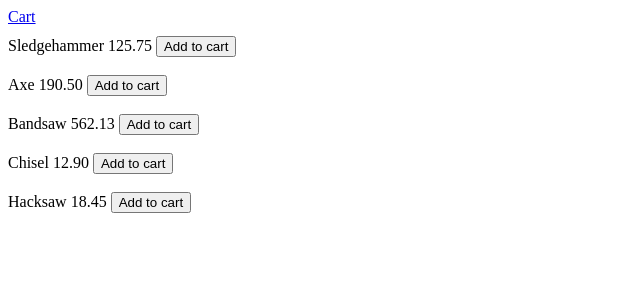
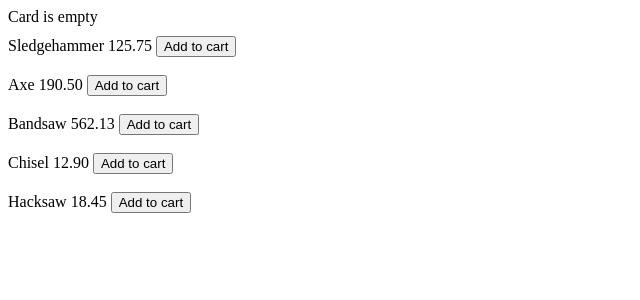
Before and after one commit to Iliyan-Y/ezyVet, a PHP site: page / in a window 1280 px wide. Shown: the top 300 px of the page, without its empty margins (0-640 px from the left). Run offline with PHP 8.4, Linux system fonts and the light colour scheme.

Commit message:
Index display the total number of products in the cart

```diff
--- a/index.php
+++ b/index.php
@@ -59,7 +59,14 @@
   </head>
   <body>
 
-  <a href="cart.php">Cart</span></a>
+  <?php
+if(!empty($_SESSION["shopping_cart"])) {
+$cart_count = count(array_keys($_SESSION["shopping_cart"]));
+?>
+<div class="cart_div">
+<a href="cart.php">Cart: <span><?php echo $cart_count; ?></span></a>
+</div>
+<?php } else  echo "<div> Card is empty </div>" ?>
 
   <div class="message_box" style="margin:10px 0px;">
       <?php echo $status; ?>
```
